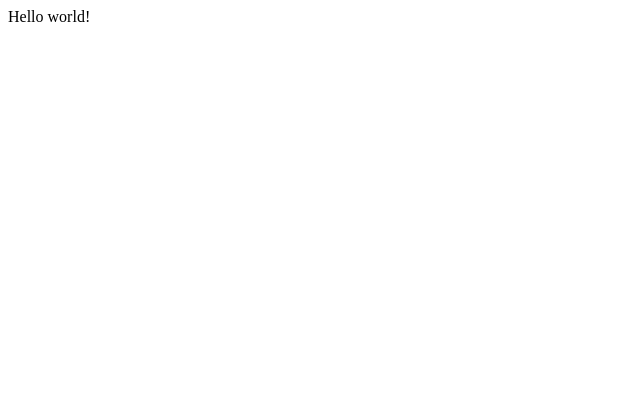
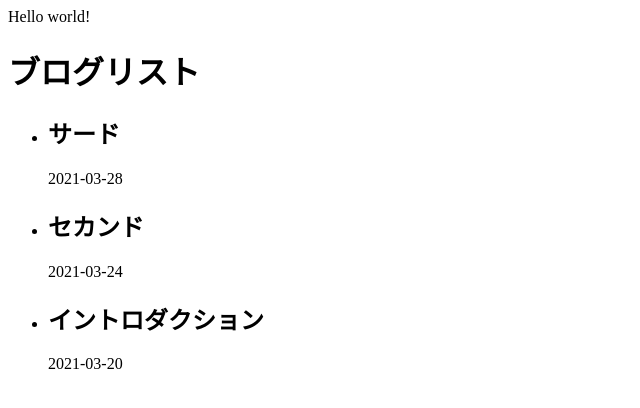
Before and after one commit to BoxPistols/gatsby-blog-tutorial, a Gatsby site: page / in a window 1280 px wide. Shown: the whole page, without its empty margins (0-640 px from the left). Built offline with nearby package versions, Linux system fonts and the light colour scheme; Gatsby itself is replaced by a stand-in of ours.

Commit message:
Blog Base Done

```diff
--- a/gatsby-config.js
+++ b/gatsby-config.js
@@ -1,4 +1,13 @@
 module.exports = {
   /* Your site config here */
-  plugins: [],
+  plugins: [
+    {
+      resolve: `gatsby-source-filesystem`,
+      options: {
+        name: `content`,
+        path: `${__dirname}/content/`
+      }
+    },
+    'gatsby-transformer-remark'
+  ]
 }
--- a/src/pages/index.js
+++ b/src/pages/index.js
@@ -1,5 +1,10 @@
-import React from "react"
-
-export default function Home() {
-  return <div>Hello world!</div>
+import React from 'react'
+import Info from './info'
+export default function Home () {
+  return (
+    <React.Fragment>
+      Hello world!
+      <Info />
+    </React.Fragment>
+  )
 }
--- /dev/null
+++ b/src/pages/info.jsx
@@ -0,0 +1,43 @@
+import React from 'react'
+import { useStaticQuery } from 'gatsby'
+import { graphql } from 'gatsby'
+
+const Info = () => {
+	const data = useStaticQuery(graphql`
+		query {
+			allMarkdownRemark(
+				sort: { fields: frontmatter___date, order: DESC }
+			) {
+				edges {
+					node {
+						frontmatter {
+							title
+							date
+						}
+						excerpt(truncate: true, pruneLength: 100)
+						timeToRead
+					}
+				}
+			}
+		}
+	`)
+
+	return (
+		<div>
+			<div>
+				<h1>ブログリスト</h1>
+				<ul>
+					{data.allMarkdownRemark.edges.map(({ node }) => {
+						return (
+							<li key={node.frontmatter.title}>
+								<h2>{node.frontmatter.title}</h2>
+								<p>{node.frontmatter.date}</p>
+							</li>
+						)
+					})}
+				</ul>
+			</div>
+		</div>
+	)
+}
+export default Info
```
Also changed, not shown: README.md.
